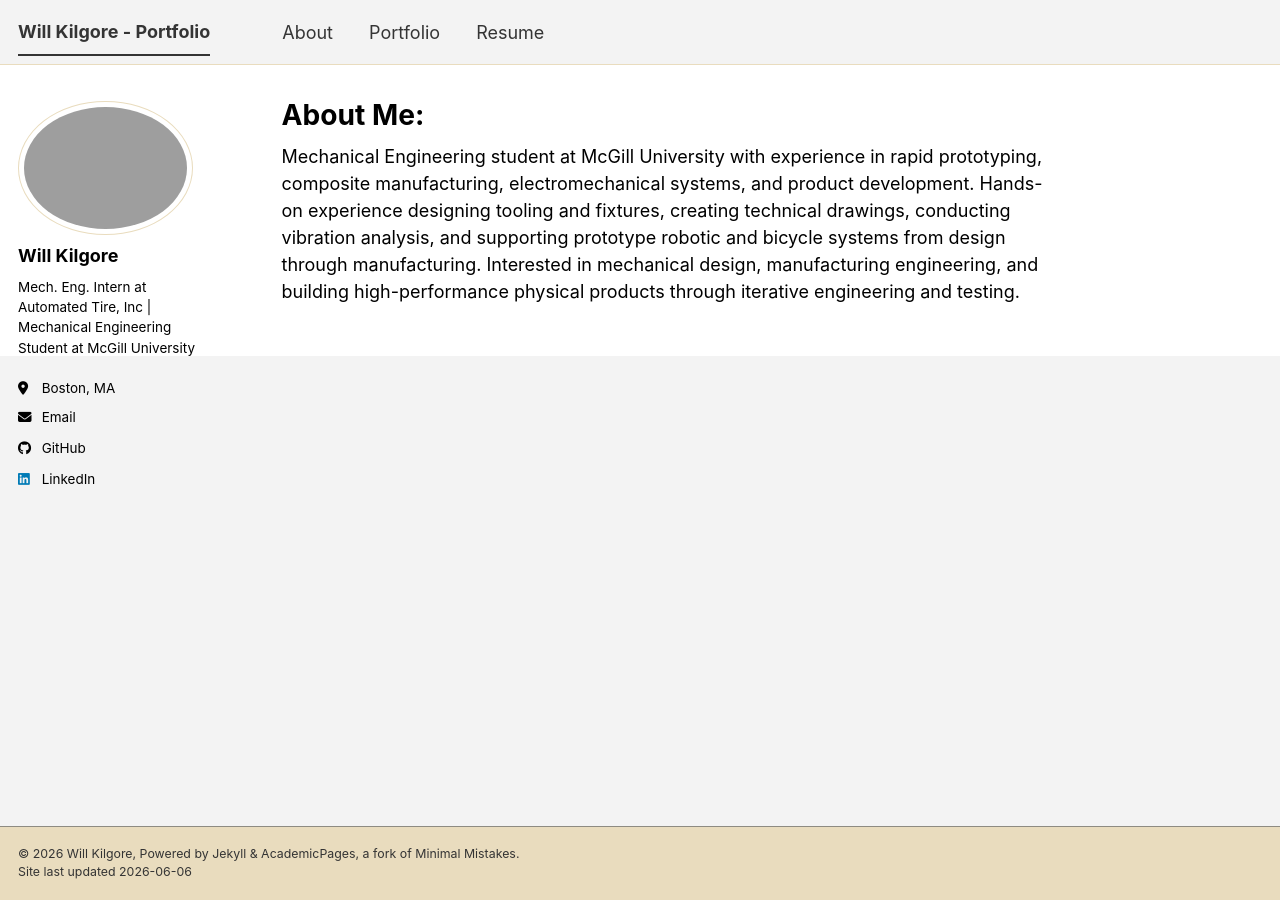
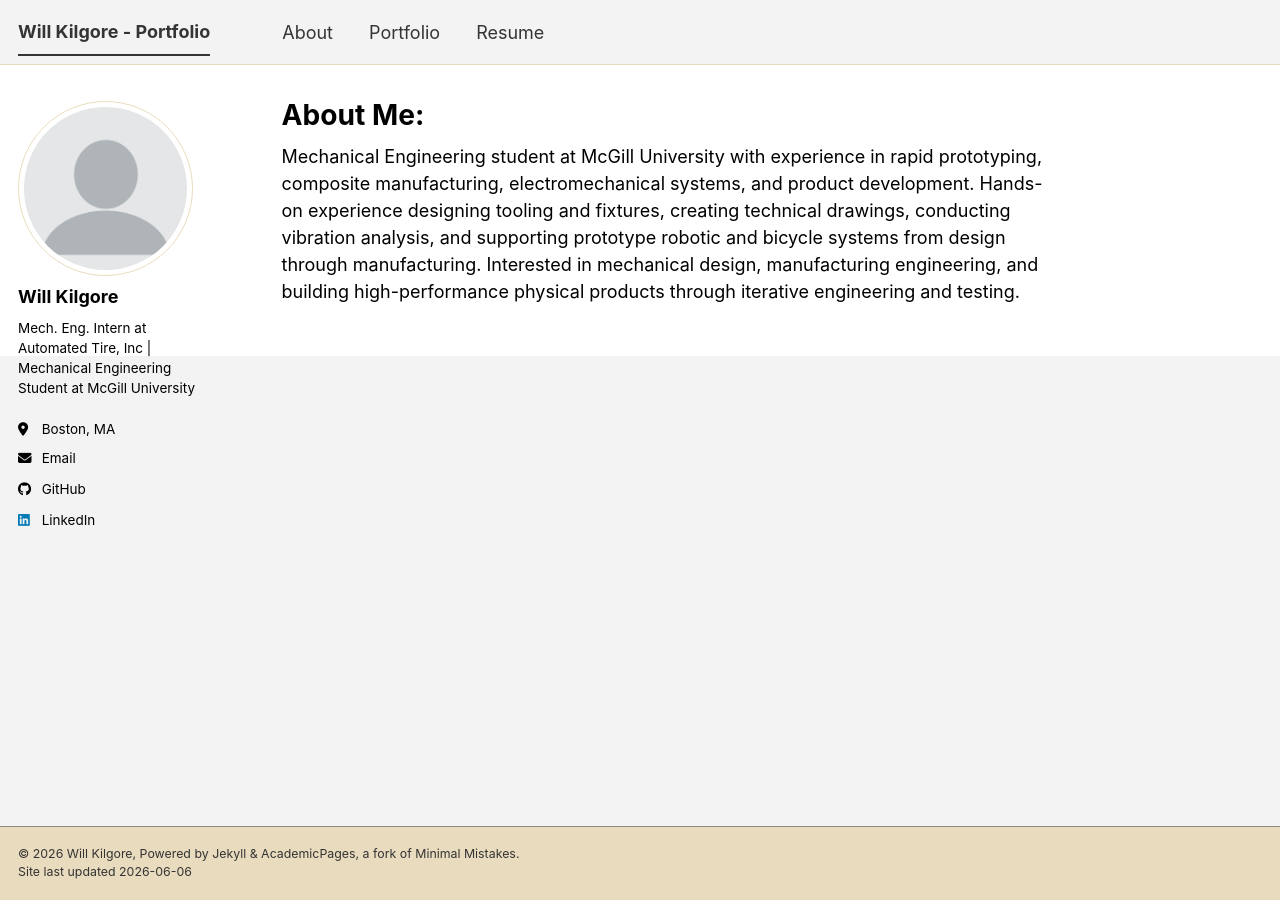
Before and after one commit to willkilgore/willkilgore.github.io, a Jekyll site: the page built from _pages/about.md, in a window 1280 px wide. Built offline with Jekyll 4.4.1, drawn with Linux system fonts in a browser that asks for light colours; a script bundle is joined from its source files by our own code; library files that are not in the unit come from our copies.

Commit message:
Update _config.yml

```diff
--- a/_config.yml
+++ b/_config.yml
@@ -23,7 +23,7 @@ repository               : "willkilgore/willkilgore.github.io"
 #               Additional customization can be done by editing /_includes/author-profile.html
 author:
   # Biographic information
-  avatar           : "images/pic_of_me.jpg"
+  avatar           : "profile.png"
   name             : "Will Kilgore"
   pronouns         : # example: "she/her"
   bio              : "Mech. Eng. Intern at Automated Tire, Inc | Mechanical Engineering Student at McGill University"
```
